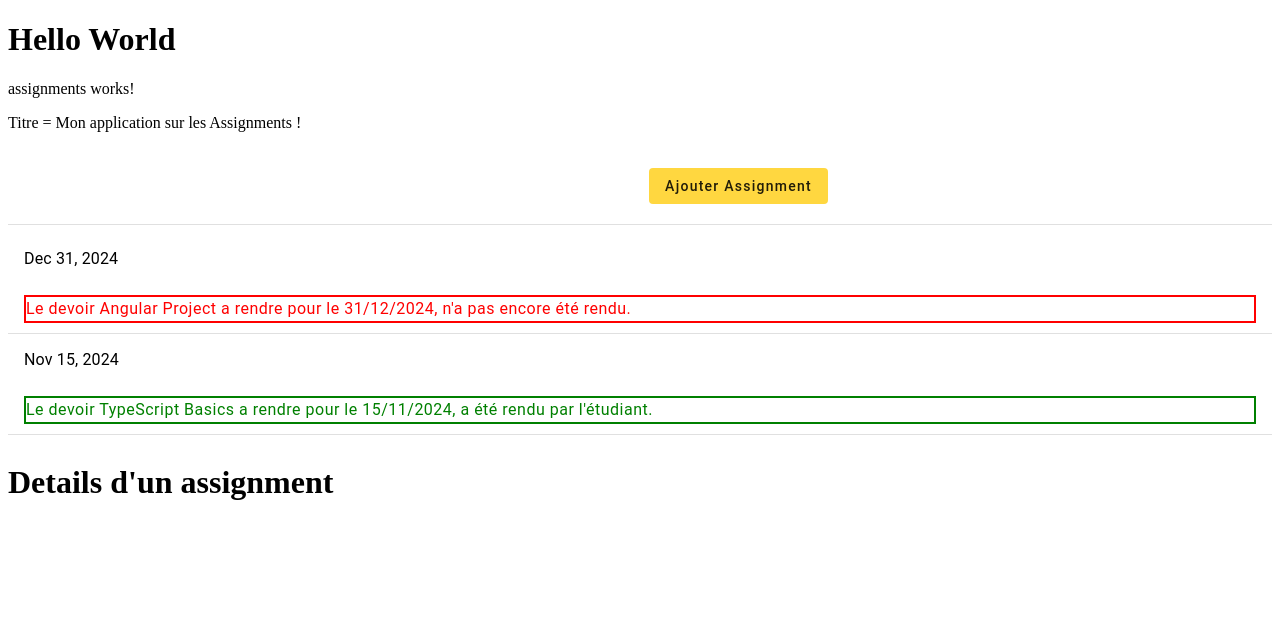
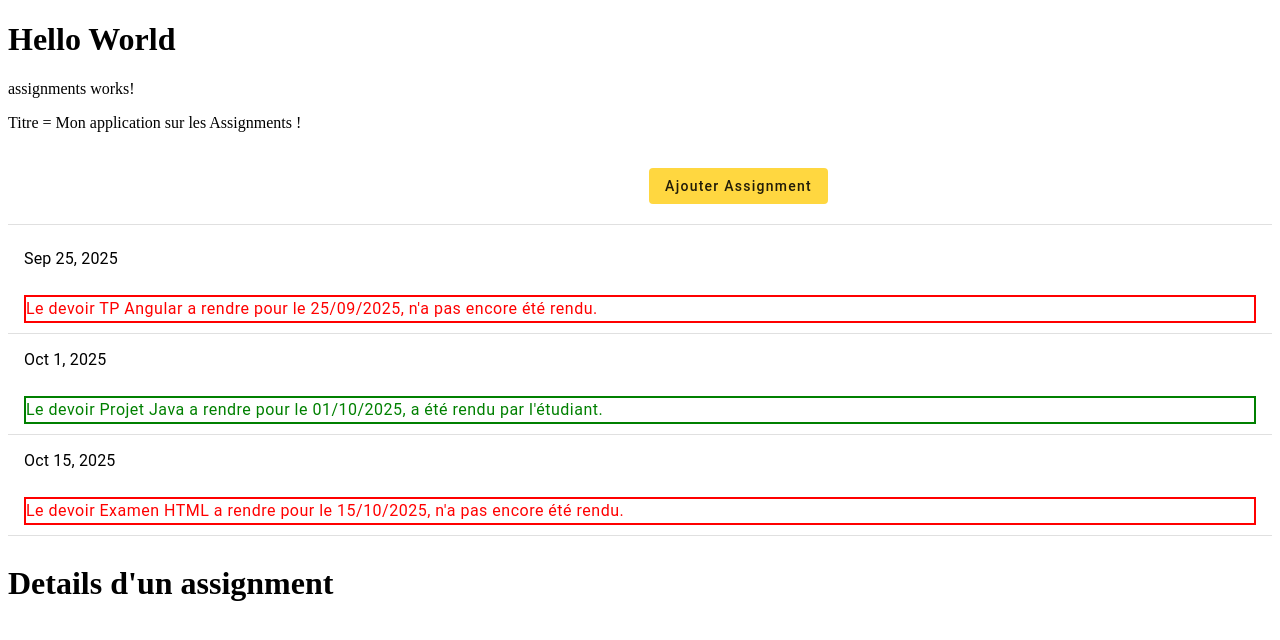
Before and after one commit to JJ-vle/angular-assignment-app, an Angular app: page / in a window 1280 px wide. Shown: the top 640 px of the page. Built offline with nearby package versions, Linux system fonts and the light colour scheme.

Commit message:
assignment service

```diff
--- a/src/app/assignments/assignments.ts
+++ b/src/app/assignments/assignments.ts
@@ -13,6 +13,7 @@ import { MatListModule } from '@angular/material/list';
 import { Assignment } from './assignment.model';
 import { AssignmentDetail } from "./assignment-detail/assignment-detail";
 import { AddAssignment } from "./add-assignment/add-assignment";
+import { AssignmentsService } from "../shared/assignments.service";
 
 
 @Component({
@@ -23,6 +24,7 @@ import { AddAssignment } from "./add-assignment/add-assignment";
   templateUrl: './assignments.html',
   styleUrl: './assignments.css',
 })
+
 export class Assignments implements OnInit {
   titre = "Mon application sur les Assignments !";
   ajoutActive = false;
@@ -31,6 +33,7 @@ export class Assignments implements OnInit {
   assignmentSelectionne!:Assignment;
   formVisible = false;
 
+  /*
   assignments:Assignment[] = [{
     nom: 'Angular Project',
     dateDeRendu: new Date('2024-12-31'),
@@ -40,9 +43,20 @@ export class Assignments implements OnInit {
     nom: 'TypeScript Basics',
     dateDeRendu: new Date('2024-11-15'),
     rendu: true
-  }];
+  }];*/
+
+  assignments!: Assignment[];
+
+  constructor(private assignmentsService: AssignmentsService) { }
 
   ngOnInit():void {
+
+    // WRONG
+    const assignmentSyc = new AssignmentsService();
+
+    // CORRECT
+    this.assignments = this.assignmentsService.getAssignments();
+
     setTimeout(() => {
       this.ajoutActive = true;
     }, 2000);
@@ -72,8 +86,8 @@ export class Assignments implements OnInit {
   }
 
   getColor(a: any) {
-   if (a.rendu) return 'green';
-   else return 'red';
+    if (a.rendu) return 'green';
+    else return 'red';
   }
 
 }
--- /dev/null
+++ b/src/app/shared/assignments.service.ts
@@ -0,0 +1,36 @@
+import { Injectable } from '@angular/core';
+import { Assignment } from '../assignments/assignment.model';
+import { Observable, of } from 'rxjs'
+
+
+@Injectable({
+  providedIn: 'root',
+})
+
+export class AssignmentsService {
+
+  assignments:Assignment[] = [{
+    nom: 'TP Angular',
+    dateDeRendu: new Date('2025-09-25'),
+    rendu: false
+  },
+  {
+    nom: 'Projet Java',
+    dateDeRendu: new Date('2025-10-01'),
+    rendu: true
+  },
+  {
+    nom: 'Examen HTML',
+    dateDeRendu: new Date('2025-10-15'),
+    rendu: false
+  }];
+
+  getAssignments() : Assignment[] {
+    return this.assignments;
+  }
+
+  constructor() {
+    console.log("Service Assignments créé !");
+  }
+
+}
```
